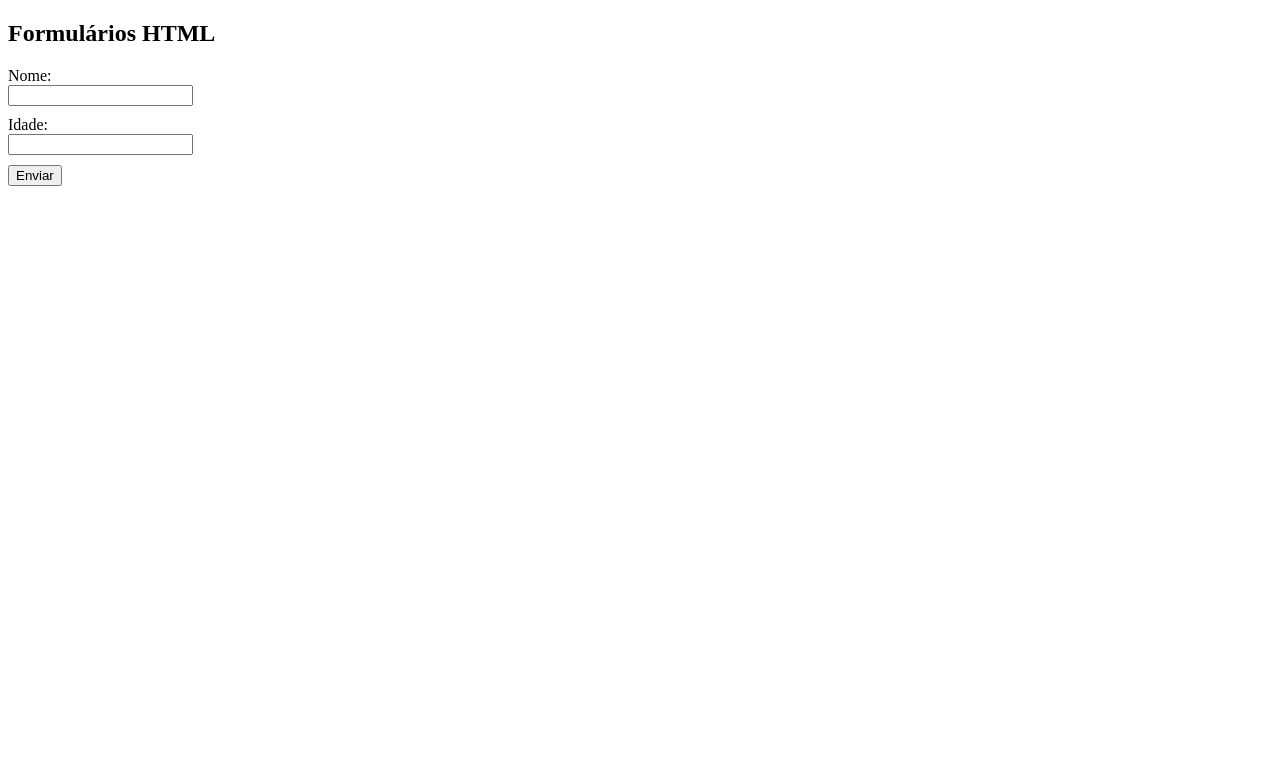
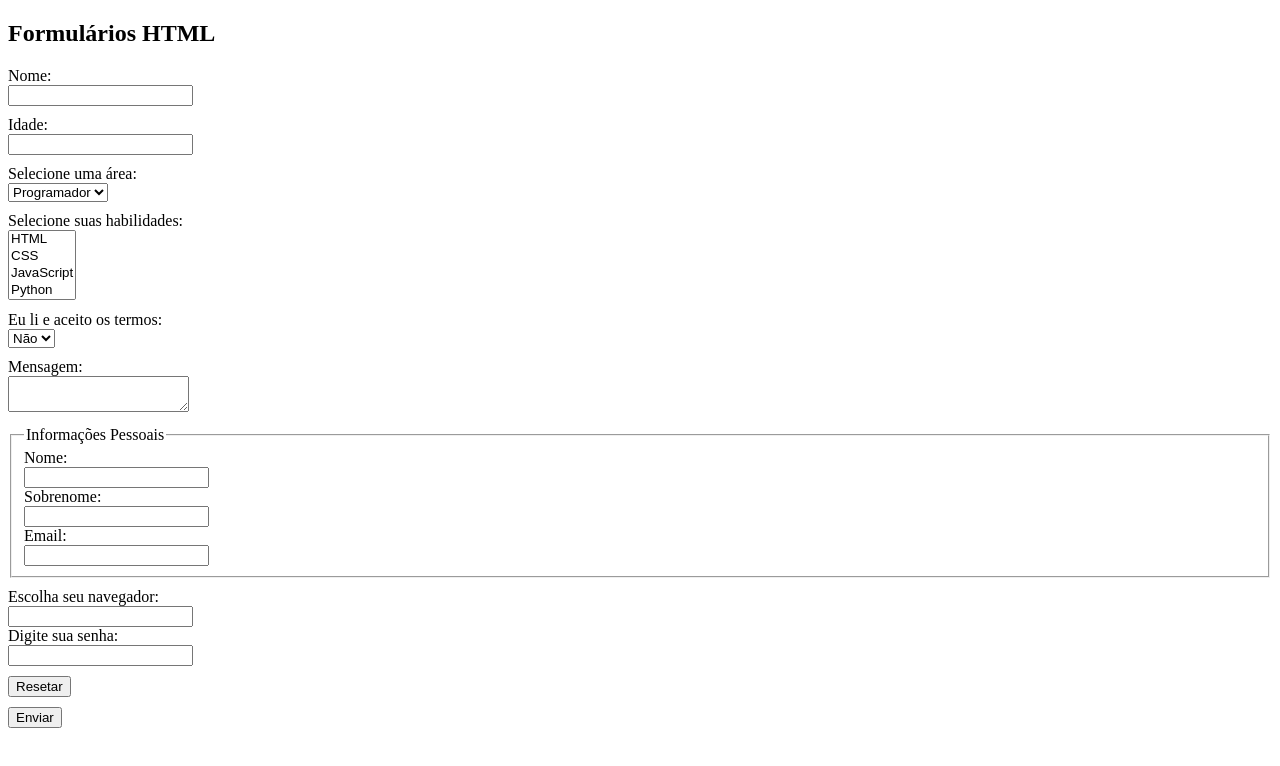
Before and after one commit to ArthurLeote/Udemy-Formata-o-Front-end---HTML-CSS-JAVASCRIPT-REACT, a plain HTML site: page 5_FORMS/index.html in a window 1280 px wide. Shown: the top 766 px of the page. Drawn offline with Linux system fonts and the light colour scheme.

Commit message:
praticando Forms

```diff
--- a/5_FORMS/index.html
+++ b/5_FORMS/index.html
@@ -1,11 +1,13 @@
 <!DOCTYPE html>
 <html lang="en">
+
 <head>
     <meta charset="UTF-8">
     <meta name="viewport" content="width=device-width, initial-scale=1.0">
     <title>FORMULÁRIOS</title>
     <link rel="stylesheet" href="style.css">
 </head>
+
 <body>
     <form>
         <h2>Formulários HTML</h2>
@@ -22,8 +24,90 @@
             <div>
                 <!--4- Atributo Label-->
                 <label for="age">Idade:</label>
-            <input type="text" name="age" id="age"/>
+                <input type="text" name="age" id="age" />
             </div>
+
+            <!--6- Select-->
+            <div>
+                <label for="job">Selecione uma área:</label>
+                <select name="job">
+                    <option value="desenvolvedor">Programador</option>
+                    <option value="designer">Tester /QA </option>
+                    <option value="gerente">DevOps</option>
+                    <option value="techlead">Tech Lead</option>
+                </select>
+            </div>
+
+            <!--8- Multiplas Opções-->
+            <div>
+                <label for="skills">Selecione suas habilidades:</label>
+                <select name="skills" multiple>
+                    <option value="html">HTML</option>
+                    <option value="css">CSS</option>
+                    <option value="javascript">JavaScript</option>
+                    <option value="python">Python</option>
+                    <option value="java">Java</option>
+                    <option value="php">PHP</option>
+                </select>
+            </div>
+  <!--7- Atributo Selected-->
+            <div>
+                <label for="contract">Eu li e aceito os termos:</label>
+                <select name="contract">
+                    <option value="sim" >Sim</option>
+                    <option value="nao" selected>Não</option>
+                </select>
+            </div>
+
+            <!--9- Textarea-->
+            <div>
+                <label for="message">Mensagem:</label>
+                <textarea name="message" id="message"></textarea>
+            </div>
+
+            <!--10- Fieldset e Legend-->
+            <div>
+            <fieldset>
+              <legend>Informações Pessoais</legend>
+              <label for="name">Nome:</label>
+              <input type="text" name="name"/>
+              <label for="lastname">Sobrenome:</label>
+              <input type="text" name="lastname"/>
+              <label for="email">Email:</label>
+              <input type="email" name="email"/>
+            </fieldset>
+            </div>
+
+
+            <!--11- DATALIST-->
+            <div>
+                <label for="browser">Escolha seu navegador:</label>
+                <input list="browsers" name="browser" id="browser">
+                <datalist id="browsers">
+                    <option value="Google Chrome">
+                    <option value="Mozilla Firefox">
+                    <option value="Microsoft Edge">
+                    <option value="Safari">
+                    <option value="Opera">
+                    <option value="Brave">
+                    </option>
+                </datalist>
+
+                <!--12- Input Para senhas-->
+
+                <div>
+                    <label for="password">Digite sua senha:</label>
+                    <input type="password" name="password"/>
+                </div>
+
+
+            <!--13 Resetar o Formulário-->
+
+            <div>
+                <button type="reset">Resetar</button>
+            </div>
+
+
             <!--5- Envio de Formulário-->
             <button type="submit">Enviar</button>
 
```
Lines whose indentation alone changed are shown as unchanged.
